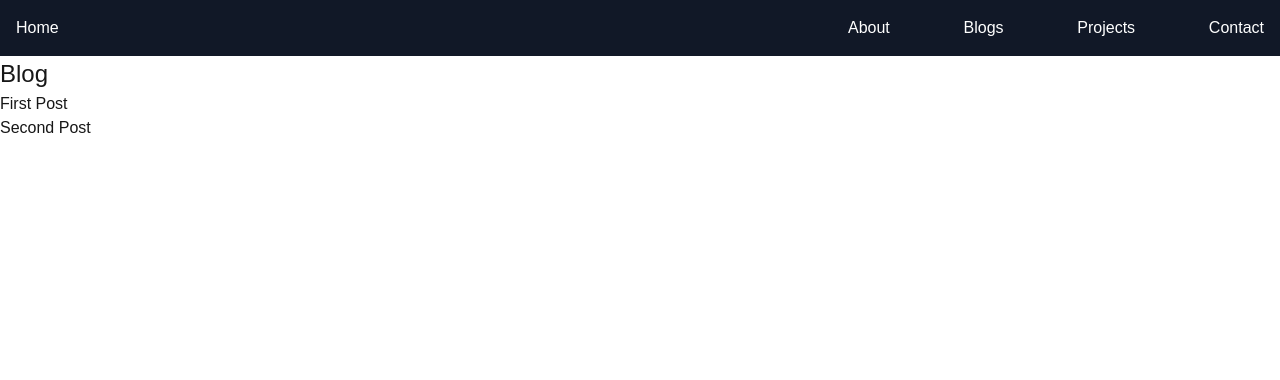
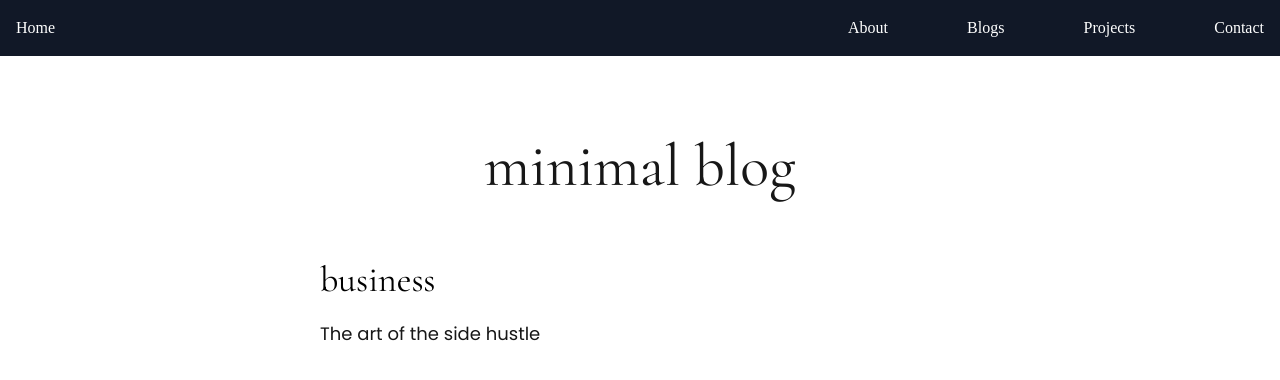
Before and after one commit to hhubert14/Personal-Portfolio, a Next.js app in the folder personal-website/: page /blogs in a window 1280 px wide. Shown: the top 380 px of the page. Built offline with nearby package versions, Linux system fonts and the light colour scheme.

Commit message:
added blog post functionality, referenced https://www.youtube.com/watch?v=ahX4mVgM8AE

```diff
--- a/personal-website/src/app/blogs/[slug]/page.tsx
+++ b/personal-website/src/app/blogs/[slug]/page.tsx
@@ -1,8 +1,29 @@
-export default async function Page({
-    params,
-  }: {
-    params: Promise<{ slug: string }>
-  }) {
-    const slug = (await params).slug
-    return <div>My Post: {slug}</div>
+import Link from "next/link"
+import { ArrowLeftIcon } from "@heroicons/react/24/solid"
+import { getArticleData } from "@/lib/articles"
+
+const Article = async ({ params }: { params: { slug: string } }) => {
+  const articleData = await getArticleData(params.slug)
+  console.log(`params.slug: ${params.slug}`)
+  if (!articleData) {
+    return <div>Article not found</div>;
   }
+
+  return (
+    <section className="mx-auto w-10/12 md:w-1/2 mt-20 flex flex-col gap-5">
+      <div className="flex justify-between font-poppins">
+        <Link href={"/"} className="flex flex-row gap-1 place-items-center">
+          <ArrowLeftIcon width={20} />
+          <p>back to home</p>
+        </Link>
+        <p>{articleData.date.toString()}</p>
+      </div>
+      <article
+        className="article"
+        dangerouslySetInnerHTML={{ __html: articleData.contentHtml }}
+      />
+    </section>
+  )
+}
+
+export default Article
--- a/personal-website/src/app/blogs/page.tsx
+++ b/personal-website/src/app/blogs/page.tsx
@@ -1,23 +1,27 @@
-import Link from "next/link";
+import ArticleItemList from "@/components/ArticleListItem"
+import { getCategorisedArticles } from "@/lib/articles"
 
-const BlogIndex = () => {
-  const posts = [
-    { title: "First Post", slug: "first-post" },
-    { title: "Second Post", slug: "second-post" },
-  ];
+const HomePage = () => {
+  const articles = getCategorisedArticles()
 
+  console.log(articles)
   return (
-    <main>
-      <h1>Blog</h1>
-      <ul>
-        {posts.map((post) => (
-          <li key={post.slug}>
-            <Link href={`/blog/${post.slug}`}>{post.title}</Link>
-          </li>
-        ))}
-      </ul>
-    </main>
-  );
-};
+    <section className="mx-auto w-11/12 md:w-1/2 mt-20 flex flex-col gap-16 mb-20">
+      <header className="font-cormorantGaramond font-light text-6xl text-neutral-900 text-center">
+        <h1>minimal blog</h1>
+      </header>
+      <section className="md:grid md:grid-cols-2 flex flex-col gap-10">
+        {articles !== null &&
+          Object.keys(articles).map((article) => (
+            <ArticleItemList
+              category={article}
+              articles={articles[article]}
+              key={article}
+            />
+          ))}
+      </section>
+    </section>
+  )
+}
 
-export default BlogIndex;
+export default HomePage
--- a/personal-website/src/app/globals.css
+++ b/personal-website/src/app/globals.css
@@ -2,28 +2,34 @@
 @tailwind components;
 @tailwind utilities;
 
-:root {
-  --background: #ffffff;
-  --foreground: #171717;
+.article {
+  @apply flex flex-col gap-3 font-poppins text-lg tracking-wide mb-20;
 }
 
-@media (prefers-color-scheme: dark) {
-  :root {
-    --background: #0a0a0a;
-    --foreground: #ededed;
-  }
+.article > h1 {
+  @apply font-cormorantGaramond text-4xl text-center tracking-tight;
 }
 
-body {
-  color: var(--foreground);
-  background: var(--background);
-  font-family: Arial, Helvetica, sans-serif;
+.article > h2 {
+  @apply font-cormorantGaramond text-3xl tracking-tight;
 }
 
-h1 {
-  font-size: x-large;
+.article > ol {
+  @apply list-decimal flex flex-col mx-10 gap-2;
 }
 
-.code {
-  font-family: var(--font-geist-mono);
+.article > ul {
+  @apply list-disc flex flex-col mx-10 gap-2;
 }
+
+.article > pre {
+  @apply bg-neutral-950 text-neutral-50 p-5 overflow-scroll;
+}
+
+.article > blockquote {
+  @apply pl-5 italic border-l-2 border-neutral-600 border-opacity-40;
+}
+
+.article > p > img {
+  @apply w-1/2 mx-auto;
+}
--- a/personal-website/src/app/layout.tsx
+++ b/personal-website/src/app/layout.tsx
@@ -1,8 +1,20 @@
 import type { Metadata } from "next";
 import localFont from "next/font/local";
+import { Cormorant_Garamond, Poppins } from "next/font/google"
 import "./globals.css";
 import Link from "next/link";
 
+const cormorantGaramond = Cormorant_Garamond({
+  subsets: ["latin"],
+  variable: "--font-cormorant-garamond",
+  weight: ["400"],
+})
+
+const poppins = Poppins({
+  subsets: ["latin"],
+  variable: "--font-poppins",
+  weight: ["400", "600"],
+})
 
 const geistSans = localFont({
   src: "./fonts/GeistVF.woff",
@@ -28,7 +40,7 @@ export default function RootLayout({
   return (
     <html lang="en">
       <body
-        className={`${geistSans.variable} ${geistMono.variable} antialiased`}
+        className={`${cormorantGaramond.variable} ${poppins.variable} ${geistSans.variable} ${geistMono.variable} antialiased`}
       >
         <nav className="bg-gray-900 p-4">
           <div className="flex">
--- /dev/null
+++ b/personal-website/src/articles/art-of-side-hustle.md
@@ -0,0 +1,7 @@
+---
+title: "The art of the side hustle"
+category: "business"
+date: "02-02-2023"
+---
+
+# The Art of the Side Hustle
--- /dev/null
+++ b/personal-website/src/components/ArticleListItem.tsx
@@ -0,0 +1,28 @@
+import Link from "next/link"
+import type { ArticleItem } from "@/types"
+
+interface Props {
+  category: string
+  articles: ArticleItem[]
+}
+
+const ArticleItemList = ({ category, articles }: Props) => {
+  return (
+    <div className="flex flex-col gap-5">
+      <h2 className="font-cormorantGaramond text-4xl">{category}</h2>
+      <div className="flex flex-col gap-2.5 font-poppins text-lg">
+        {articles.map((article, id) => (
+          <Link
+            href={`/blogs/${article.id}`}
+            key={id}
+            className="text-neutral-900 hover:text-amber-700 transition duration-150"
+          >
+            {article.title}
+          </Link>
+        ))}
+      </div>
+    </div>
+  )
+}
+
+export default ArticleItemList
--- /dev/null
+++ b/personal-website/src/lib/articles.ts
@@ -0,0 +1,80 @@
+import fs from "fs"
+import matter from "gray-matter"
+import path from "path"
+import moment from "moment"
+import { remark } from "remark"
+import html from "remark-html"
+
+import type { ArticleItem } from "@/types"
+
+const articlesDirectory = path.join(process.cwd(), "src", "articles")
+
+const getSortedArticles = (): ArticleItem[] => {
+  const fileNames = fs.readdirSync(articlesDirectory)
+
+  const allArticlesData = fileNames.map((fileName) => {
+    const id = fileName.replace(/\.md$/, "")
+
+    const fullPath = path.join(articlesDirectory, fileName)
+    const fileContents = fs.readFileSync(fullPath, "utf-8")
+
+    const matterResult = matter(fileContents)
+
+    return {
+      id,
+      title: matterResult.data.title,
+      date: matterResult.data.date,
+      category: matterResult.data.category,
+    }
+  })
+
+  return allArticlesData.sort((a, b) => {
+    const format = "DD-MM-YYYY"
+    const dateOne = moment(a.date, format)
+    const dateTwo = moment(b.date, format)
+    if (dateOne.isBefore(dateTwo)) {
+      return -1
+    } else if (dateTwo.isAfter(dateOne)) {
+      return 1
+    } else {
+      return 0
+    }
+  })
+}
+
+export const getCategorisedArticles = (): Record<string, ArticleItem[]> => {
+  const sortedArticles = getSortedArticles()
+  const categorisedArticles: Record<string, ArticleItem[]> = {}
+
+  sortedArticles.forEach(article => {
+    if (!categorisedArticles[article.category]) {
+      categorisedArticles[article.category] = []
+    }
+
+    categorisedArticles[article.category].push(article)
+  })
+
+  return categorisedArticles
+}
+
+export const getArticleData = async (id: string) => {
+  const fullPath = path.join(articlesDirectory, `${id}.md`)
+
+  const fileContents = fs.readFileSync(fullPath, "utf-8")
+
+  const matterResult = matter(fileContents)
+
+  const processedContent = await remark()
+    .use(html)
+    .process(matterResult.content)
+
+  const contentHtml = processedContent.toString()
+
+  return {
+    id,
+    contentHtml,
+    title: matterResult.data.title,
+    category: matterResult.data.category,
+    date: moment(matterResult.data.date, "DD-MM-YYYY").format("MMMM Do YYYY"),
+  }
+}
--- /dev/null
+++ b/personal-website/src/types/index.ts
@@ -0,0 +1,6 @@
+export type ArticleItem = {
+    id: string
+    title: string
+    date: string
+    category: string
+}
--- a/personal-website/tailwind.config.ts
+++ b/personal-website/tailwind.config.ts
@@ -8,13 +8,11 @@ const config: Config = {
   ],
   theme: {
     extend: {
-      colors: {
-        background: "var(--background)",
-        foreground: "var(--foreground)",
-      },
       fontFamily: {
         sans: ['var(--font-geist-sans)', 'sans-serif'],
         mono: ['var(--font-geist-mono)', 'monospace'],
+        cormorantGaramond: ["var(--font-cormorant-garamond)", "serif"],
+        poppins: ["var(--font-poppins)", "sans-serif"],
       },
     },
   },
```
Also changed, not shown: personal-website/package.json (+11 -6 lines), 1 other file (tests, documents, lock files or other folders).
